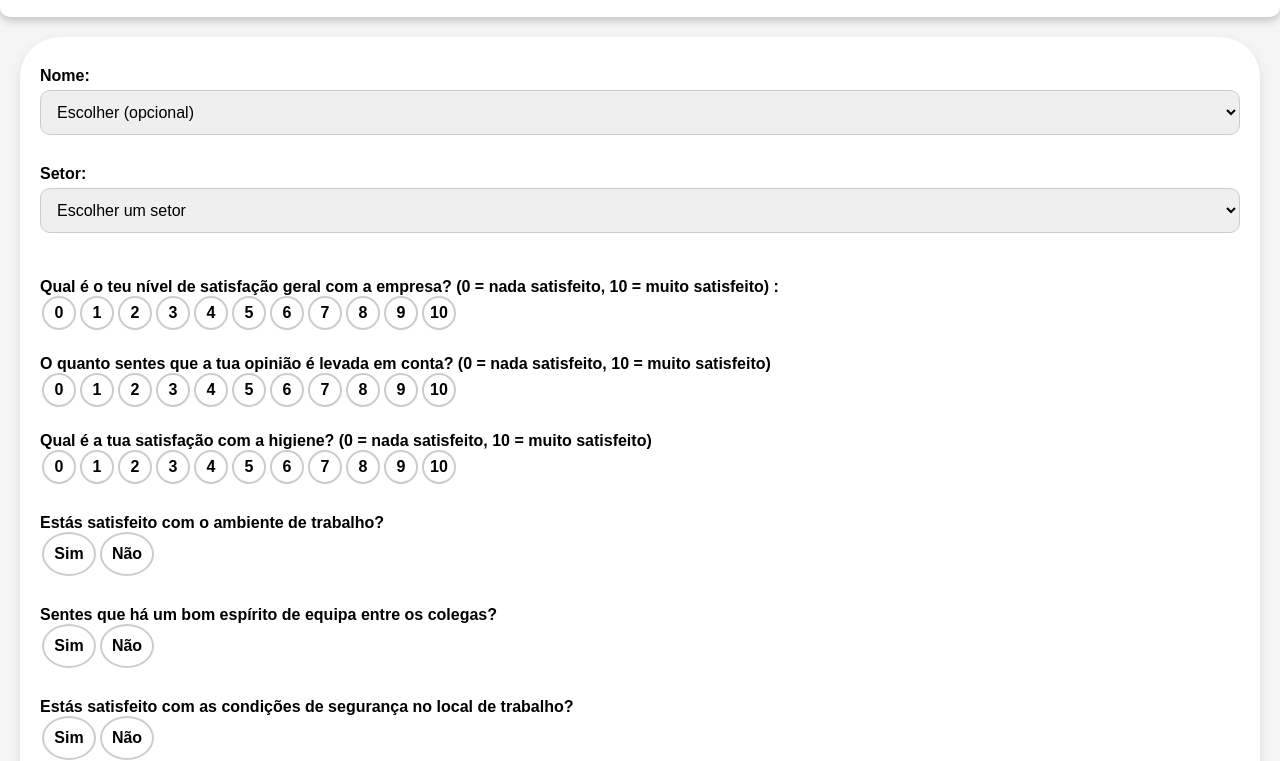
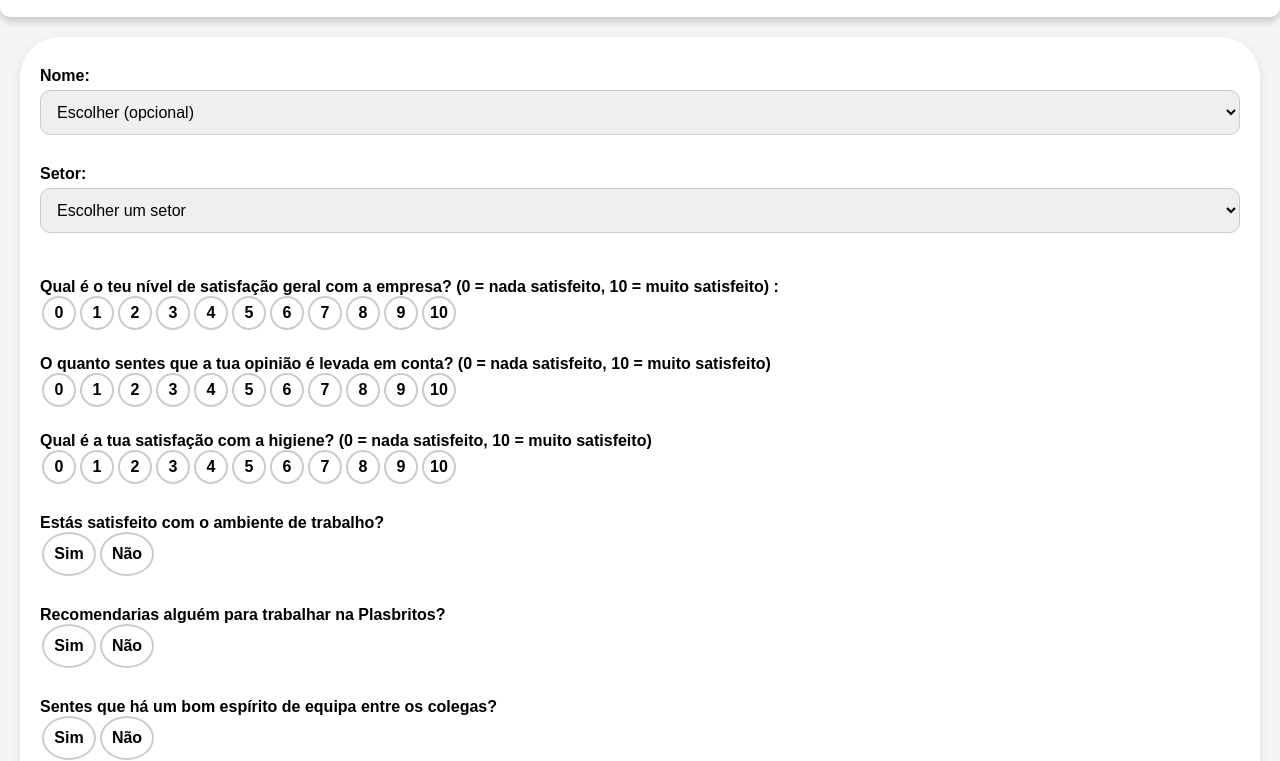
Before and after one commit to Plasbritos/Sugestao, a plain HTML site: page index.html in a window 1280 px wide. Shown: the part 205-966 px from the top of the page. Drawn offline with Linux system fonts and the light colour scheme.

Commit message:
Update index.html

```diff
--- a/index.html
+++ b/index.html
@@ -408,6 +408,16 @@ display: none; /* Inicialmente oculto */
         </div>
 
         <div class="yes-no-group">
+            <span class="yes-no-label">Recomendarias alguém para trabalhar na Plasbritos?</span>
+            <div class="yes-no-label-container">
+                <input id="Recomendarias alguém para trabalhar na Plasbritos?-sim" name="Recomendarias alguém para trabalhar na Plasbritos?" type="radio" value="sim" class="yes-no-input">
+                <label for="Recomendarias alguém para trabalhar na Plasbritos?-sim" class="yes-no-circle">Sim</label>
+                <input id="Recomendarias alguém para trabalhar na Plasbritos?-nao" name="Recomendarias alguém para trabalhar na Plasbritos?" type="radio" value="nao" class="yes-no-input">
+                <label for="Recomendarias alguém para trabalhar na Plasbritos?-nao" class="yes-no-circle">Não</label>
+            </div>
+        </div>
+
+        <div class="yes-no-group">
             <span class="yes-no-label">Sentes que há um bom espírito de equipa entre os colegas?</span>
             <div class="yes-no-label-container">
                 <input id="Sentes que há um bom espírito de equipa entre os colegas?-sim" name="Sentes que há um bom espírito de equipa entre os colegas?" type="radio" value="sim" class="yes-no-input">
```
